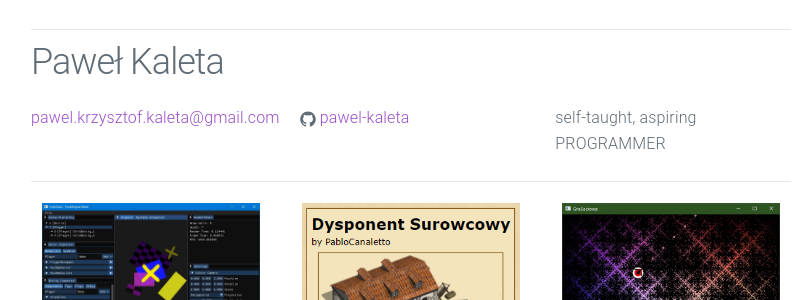
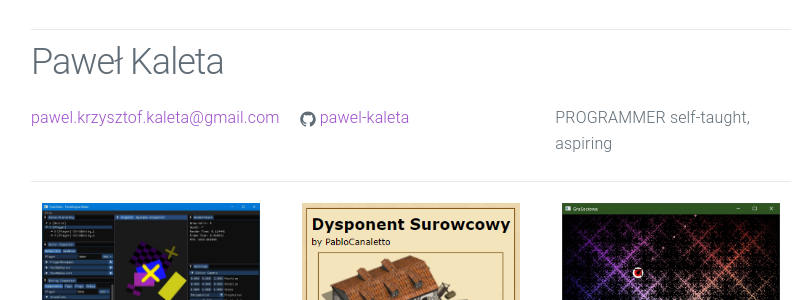
Before and after one commit to pawel-kaleta/pawel-kaleta.github.io, a Jekyll site: the page built from index.html, in a window 1280 px wide. Shown: the part 207-507 px from the top of the page, without its empty margins (229-1040 px from the left). Built offline with Jekyll 4.4.1, drawn with Linux system fonts in a browser that asks for light colours.

```diff
--- a/_config.yml
+++ b/_config.yml
@@ -2,7 +2,8 @@
 title: Paweł Kaleta
 email: pawel.krzysztof.kaleta@gmail.com
 description: > # keep this and put description below
-  self-taught, aspiring PROGRAMMER
+  PROGRAMMER
+  self-taught, aspiring
 url: "https://pawel-kaleta.github.io" # the base hostname & protocol for your site
 #linkedin_url: "https://www.linkedin.com/in/gamingportfolio"
 github_username: pawel-kaleta
```
